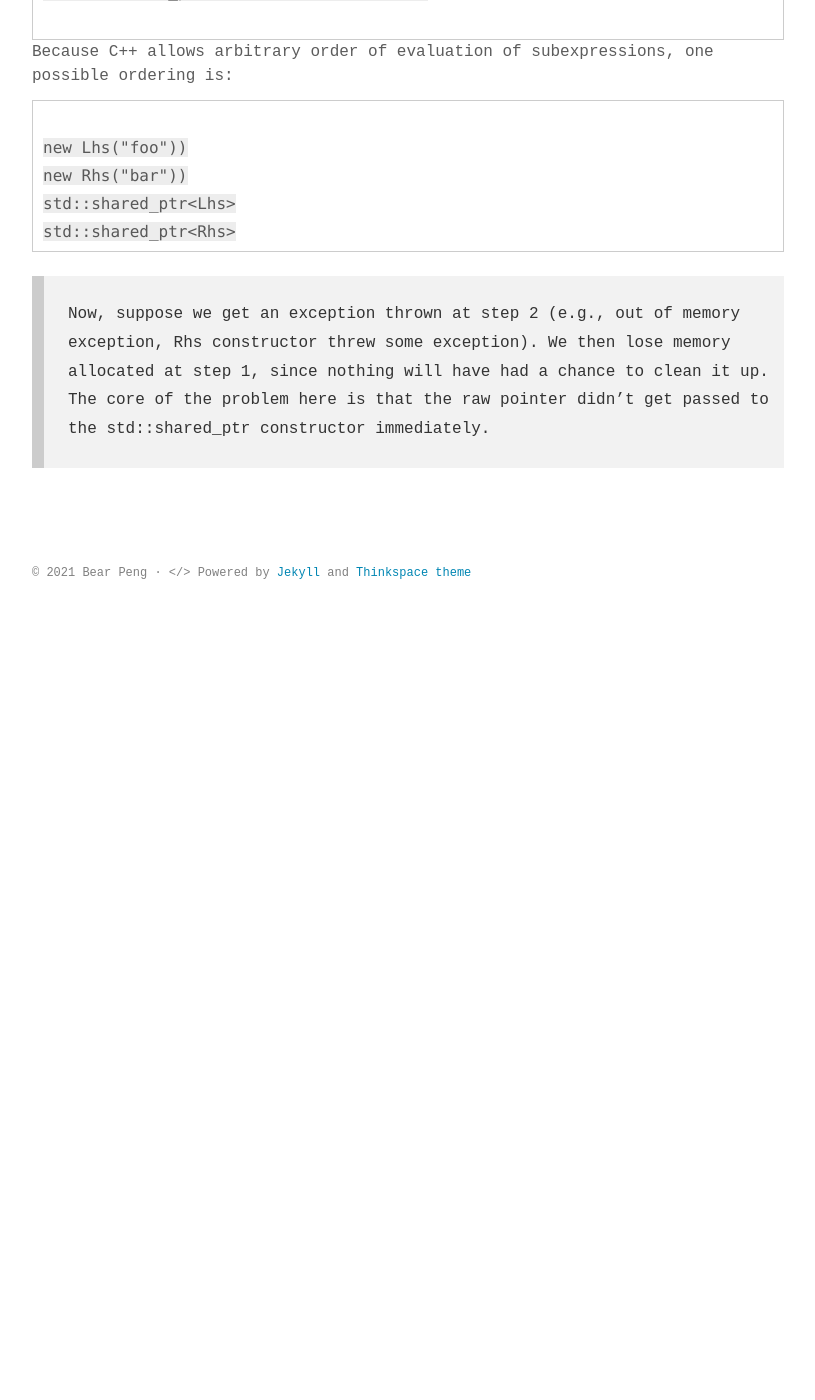
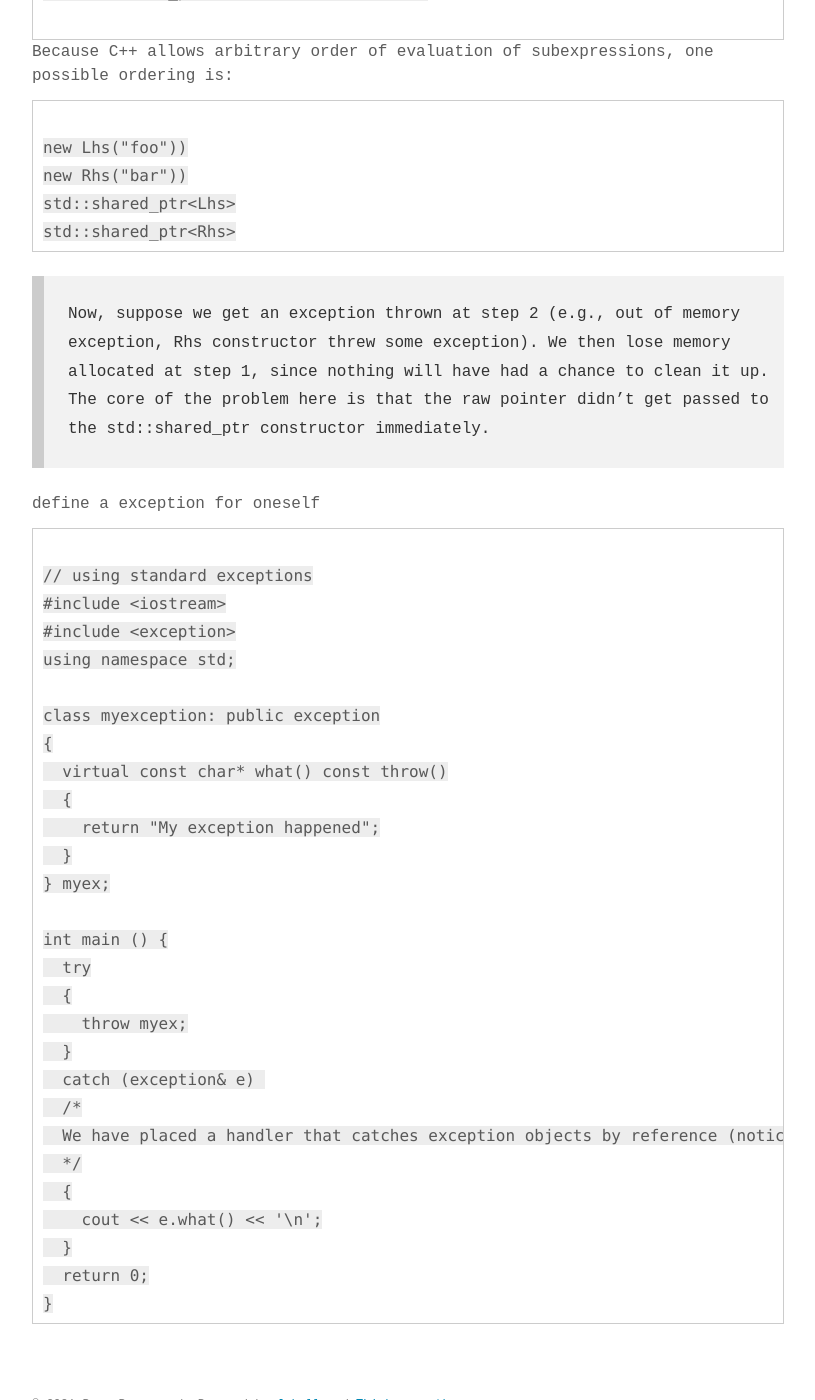
Before and after one commit to felixwqp/felixwqp.github.io, a Jekyll site: the page built from _posts/2021-11-15-C++-exception.md, in a window 1280 px wide and 1400 px high, scrolled down 3983 px. Shown: the whole window, without its empty margins (232-1047 px from the left). Built offline with Jekyll 4.4.1, drawn with Linux system fonts in a browser that asks for light colours; some web fonts are replaced; before the commit the page ends 4613 px from its top, so only the background shows below that.

````diff
--- a/_posts/2021-11-15-C++-exception.md
+++ b/_posts/2021-11-15-C++-exception.md
@@ -190,3 +190,38 @@ std::shared_ptr<Lhs>
 std::shared_ptr<Rhs>
 ```
 > Now, suppose we get an exception thrown at step 2 (e.g., out of memory exception, Rhs constructor threw some exception). We then lose memory allocated at step 1, since nothing will have had a chance to clean it up. The core of the problem here is that the raw pointer didn't get passed to the std::shared_ptr constructor immediately.
+
+
+
+
+define a exception for oneself
+```C++
+
+// using standard exceptions
+#include <iostream>
+#include <exception>
+using namespace std;
+
+class myexception: public exception
+{
+  virtual const char* what() const throw()
+  {
+    return "My exception happened";
+  }
+} myex;
+
+int main () {
+  try
+  {
+    throw myex;
+  }
+  catch (exception& e)
+  /*
+  We have placed a handler that catches exception objects by reference (notice the ampersand & after the type), therefore this catches also classes derived from exception, like our myex object of type myexception
+  */
+  {
+    cout << e.what() << '\n';
+  }
+  return 0;
+}
+```
````
Also changed, not shown: _posts/2021-12-27-SD-data-push-pull-model.md (added, +38 -0 lines), assets/images/pull_model.png (added), assets/images/push_model.png (added), 1 other file.
